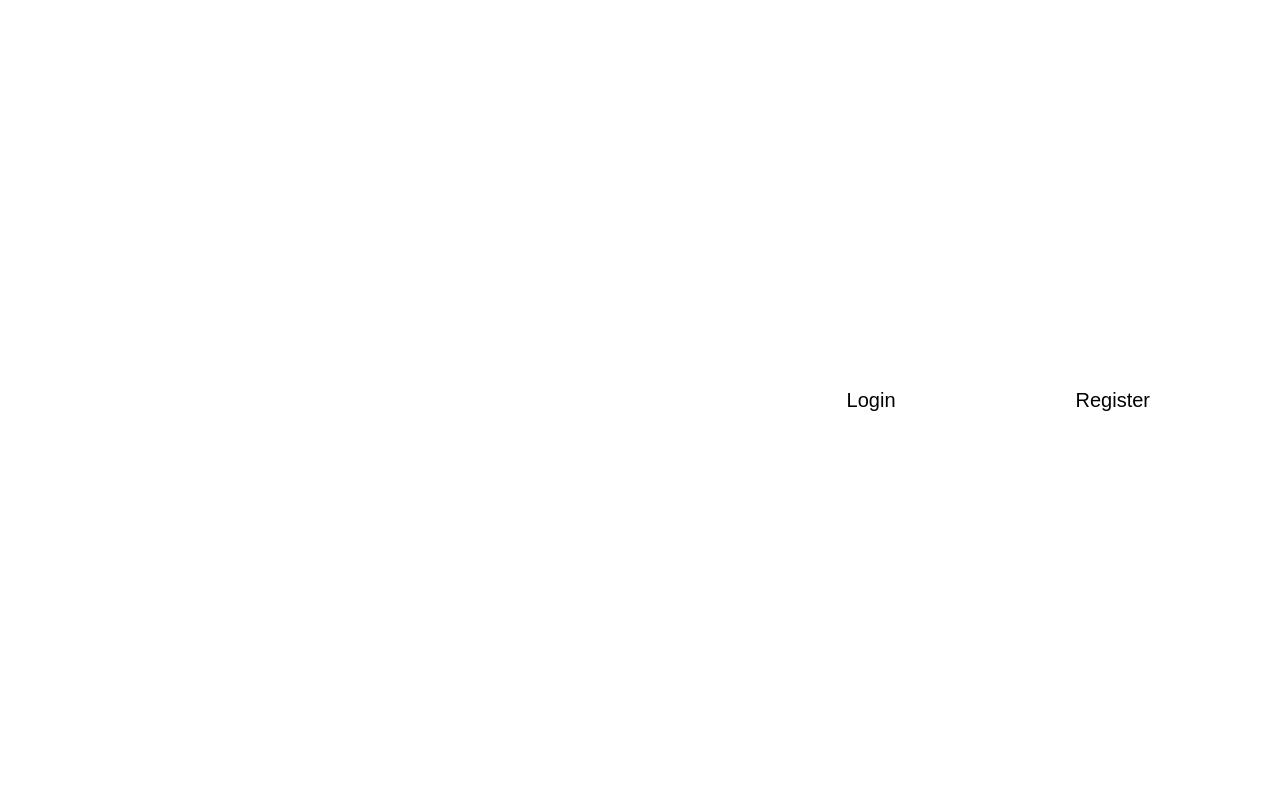
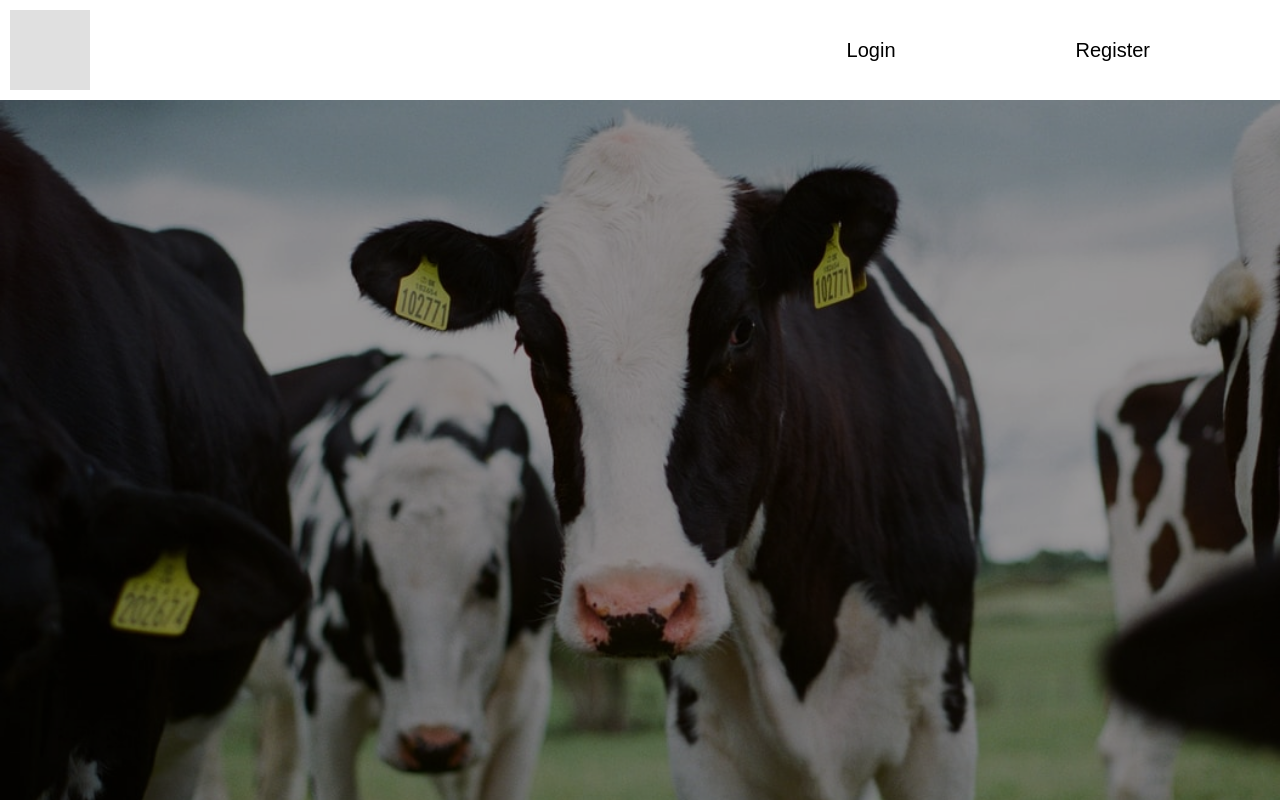
Before and after one commit to DeathSy/thai-agriculture-frontned, a React (Create React App) app: page / in a window 1280 px wide. Built offline with nearby package versions, Linux system fonts and the light colour scheme.

Commit message:
EDIT navebar

```diff
--- a/src/components/Navbar.js
+++ b/src/components/Navbar.js
@@ -1,6 +1,5 @@
 import React from 'react'
 import styled from 'styled-components'
-import LogoBlock from '../components/LogoBlock'
 import logoImage from '../assets/logo.png'
 
 export const Action = styled.div`
@@ -24,7 +23,7 @@ align-items: center;
 width: 100%;
 position: fixed;
 background-color: #ffffff;
-z-index:1000
+z-index:1000;
 `
 export const ActionContainer = styled.div`
 display: flex;
@@ -38,7 +37,7 @@ function Navbar () {
   return (
     <>
       <Wrapper>
-      <LogoBlock src={logoImage}/>
+        <Logo src={logoImage} />
         <ActionContainer>
           <Action>
             <>Login</>
```
Lines whose indentation alone changed are shown as unchanged.
